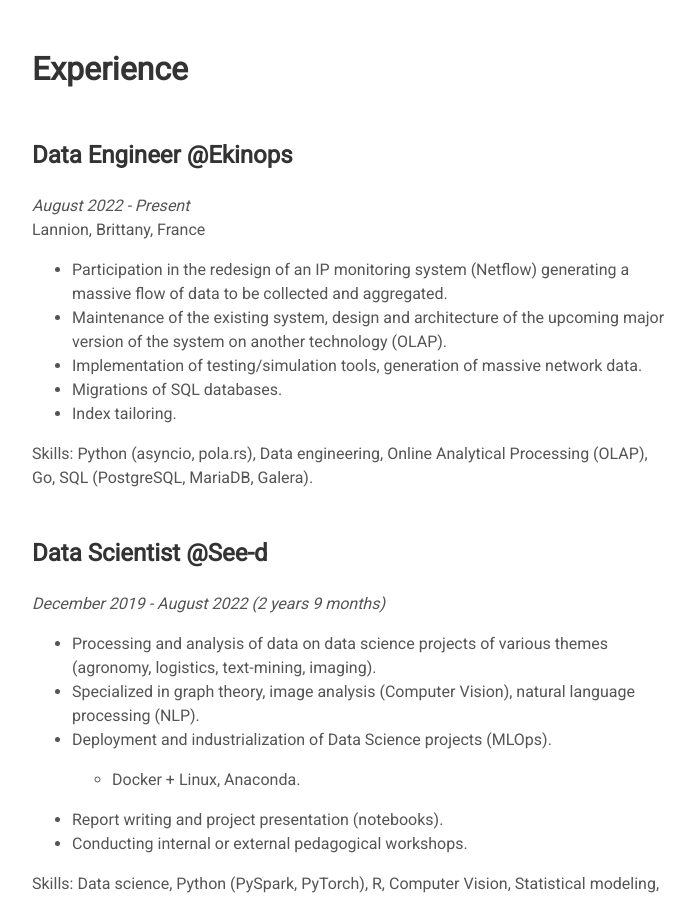
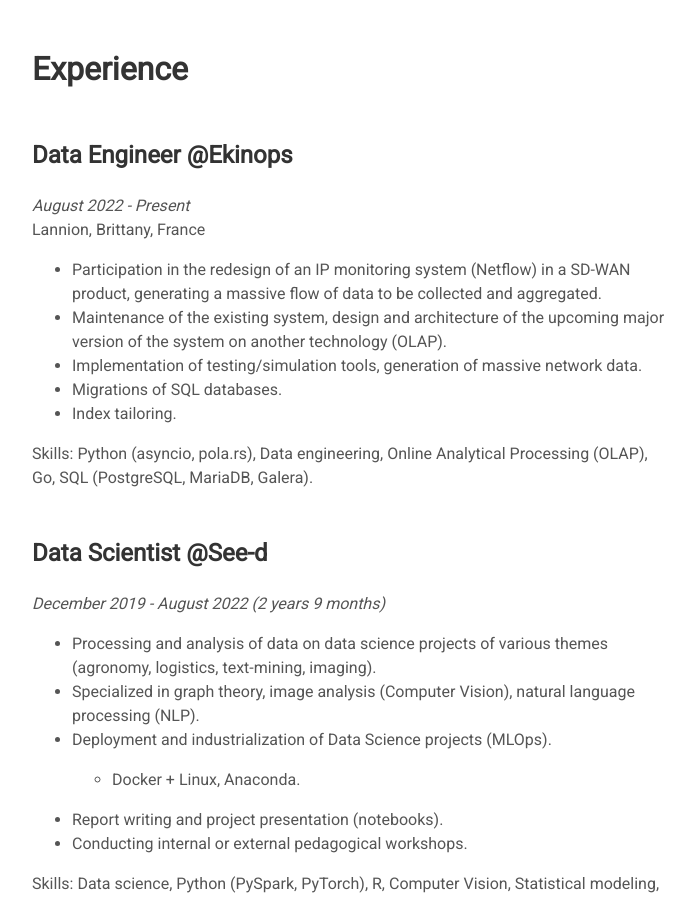
Before and after one commit to theplatypus/theplatypus.github.io__, a Jekyll site: the page built from index.md, in a window 1280 px wide and 900 px high, scrolled down 2249 px. Shown: the whole window, without its empty margins (224-919 px from the left). Built offline with Jekyll 4.4.1, drawn with Linux system fonts in a browser that asks for light colours; some web fonts are replaced; our own code applies the rules of GitHub Pages for plain Markdown files.

Commit message:
Update index.md

```diff
--- a/index.md
+++ b/index.md
@@ -42,7 +42,7 @@
 *August 2022 - Present*
 Lannion, Brittany, France
 
-- Participation in the redesign of an IP monitoring system (Netflow) generating a massive flow of data to be collected and aggregated.
+- Participation in the redesign of an IP monitoring system (Netflow) in a SD-WAN product, generating a massive flow of data to be collected and aggregated.
 - Maintenance of the existing system, design and architecture of the upcoming major version of the system on another technology (OLAP).
 - Implementation of testing/simulation tools, generation of massive network data.
 - Migrations of SQL databases.
```
